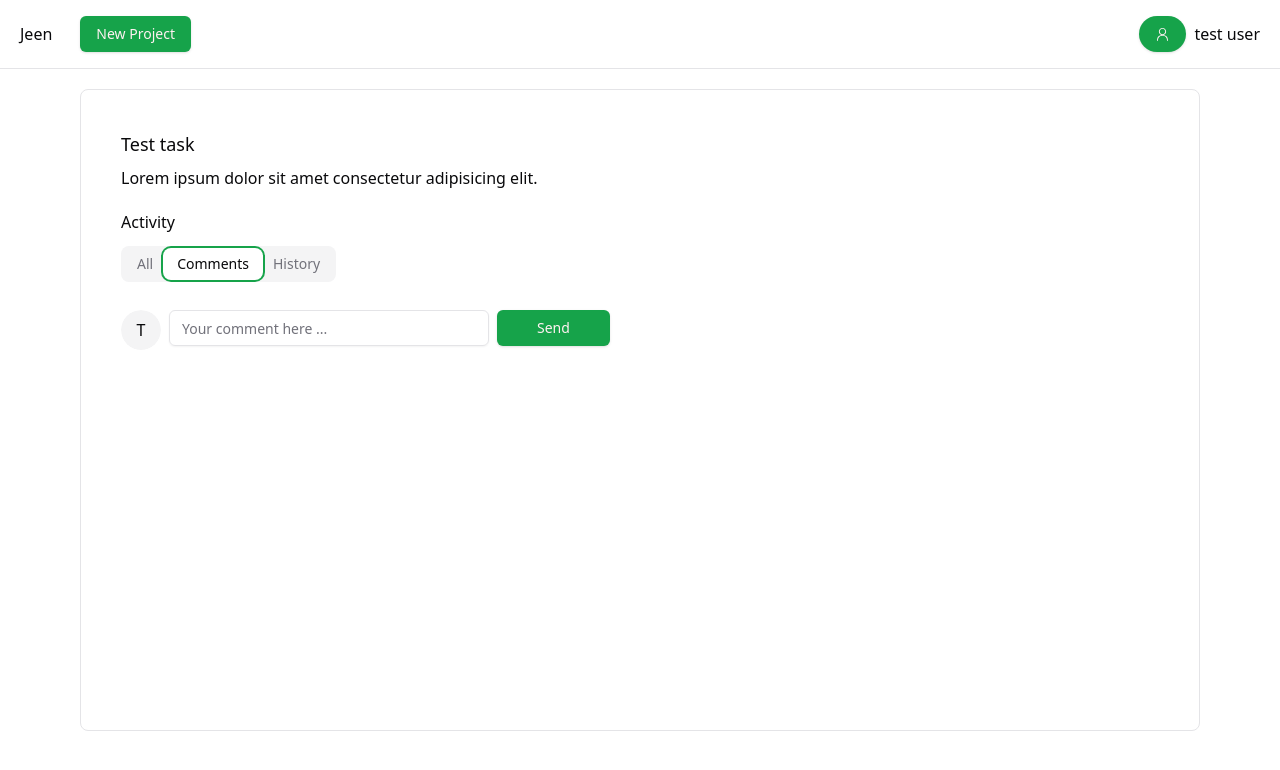
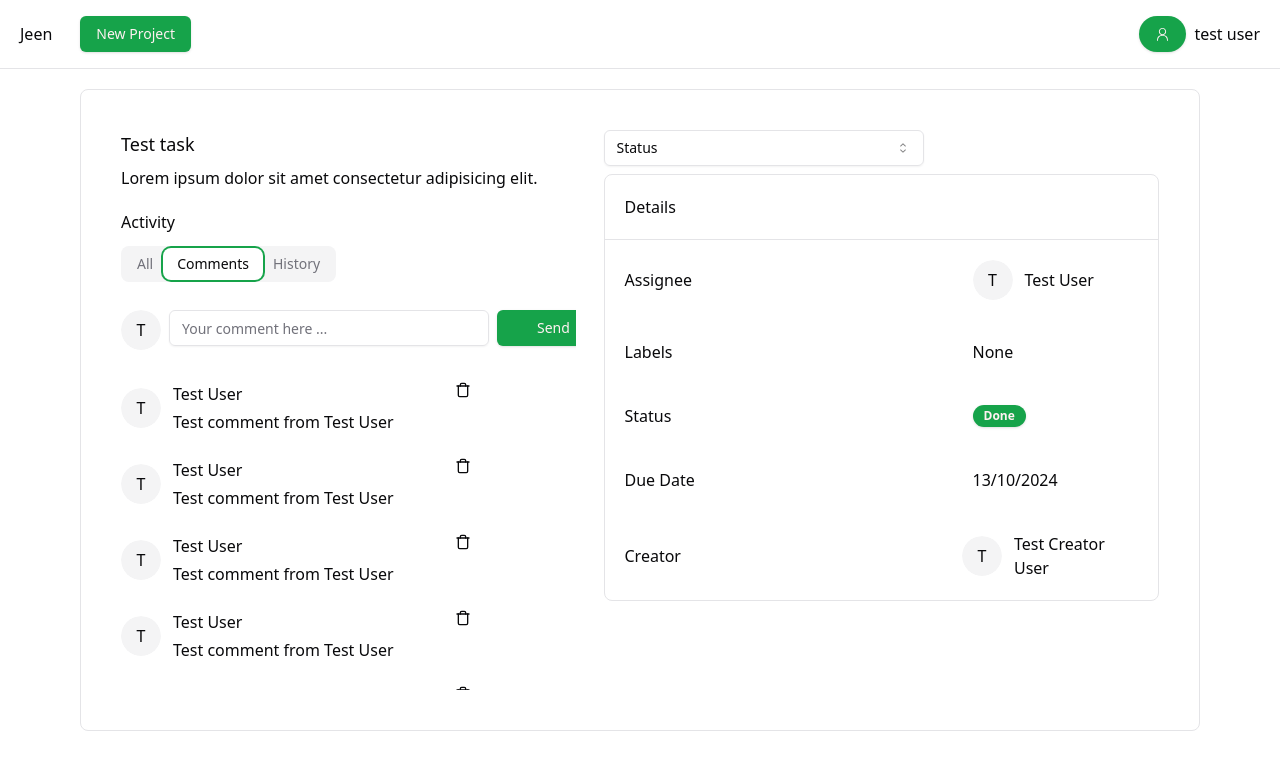
Before and after one commit to NewTea17/Project-Management-Frontend, a React app: page /projects/1/1 in a window 1280 px wide. Both pictures are taken after a click on the tab "Comments". Shown: the top 770 px of the page. Built offline with nearby package versions, Linux system fonts and the light colour scheme; the HTML template or start-up script is replaced by a standard one.

Commit message:
Create task details page

```diff
--- /dev/null
+++ b/src/components/Comment/CommentCard.jsx
@@ -0,0 +1,25 @@
+import React from 'react'
+import { Avatar, AvatarFallback } from '../ui/avatar'
+import { Button } from '../ui/button'
+import { TrashIcon } from 'lucide-react'
+
+const CommentCard = () => {
+    return (
+        <div className='flex justify-between'>
+            <div className='flex items-center gap-3'>
+                <Avatar>
+                    <AvatarFallback>T</AvatarFallback>
+                </Avatar>
+                <div className='space-y-1'>
+                    <h2>Test User</h2>
+                    <h3>Test comment from Test User</h3>
+                </div>
+            </div>
+            <Button className="rounded-full w-4 h-4" size="icon" variant="ghost">
+                <TrashIcon />
+            </Button>
+        </div>
+    )
+}
+
+export default CommentCard
--- a/src/pages/TaskDetails/TaskDetails.jsx
+++ b/src/pages/TaskDetails/TaskDetails.jsx
@@ -1,6 +1,10 @@
+import CommentCard from '@/components/Comment/CommentCard';
 import CreateCommentCard from '@/components/Comment/CreateCommentCard';
+import { Avatar, AvatarFallback } from '@/components/ui/avatar';
+import { Badge } from '@/components/ui/badge';
 import { Button } from '@/components/ui/button';
 import { ScrollArea } from '@/components/ui/scroll-area';
+import { Select, SelectContent, SelectItem, SelectTrigger, SelectValue } from '@/components/ui/select';
 import { Tabs, TabsContent, TabsList, TabsTrigger } from '@/components/ui/tabs';
 import React from 'react'
 import { useParams } from 'react-router-dom'
@@ -8,10 +12,14 @@ import { useParams } from 'react-router-dom'
 const TaskDetails = () => {
     const { projectId, taskId } = useParams();
 
+    const handleChangeTaskStatus =(e) => {
+
+    }
+
     return (
         <div className='px-20 py-5'>
-            <div className='flex justify-between border p-10 rounded-lg'>
-                <ScrollArea className="h-[70vh] w-[60%]">
+            <div className='flex justify-between border p-10 rounded-lg gap-7'>
+                <ScrollArea className="h-[70vh] w-[45%]">
                     <div>
                         <h1 className='text-lg pb-2'>Test task</h1>
                     </div>
@@ -39,6 +47,13 @@ const TaskDetails = () => {
                             </TabsContent>
                             <TabsContent value="comments">
                                 <CreateCommentCard taskId={taskId} />
+                                <div className='mt-8 space-y-6'>
+                                    {
+                                        [1, 2, 3, 4, 5, 6].map((comment) => (
+                                            <CommentCard key={comment} />
+                                        ))
+                                    }
+                                </div>
                             </TabsContent>
                             <TabsContent value="history">
 
@@ -46,6 +61,81 @@ const TaskDetails = () => {
                         </Tabs>
                     </div>
                 </ScrollArea>
+                <div className='w-full lg:w-[55%] space-y-2'>
+                    <Select
+                        onValueChange={handleChangeTaskStatus}
+                    >
+                        <SelectTrigger className="w-[20rem]">
+                            <SelectValue placeholder="Status" />
+                        </SelectTrigger>
+                        <SelectContent>
+                            <SelectItem value="to-do">To Do</SelectItem>
+                            <SelectItem value="in-progress">In Progress</SelectItem>
+                            <SelectItem value="done">Done</SelectItem>
+                        </SelectContent>
+                    </Select>
+                    <div className='border rounded-lg'>
+                        <p className='border-b py-5 px-5'>Details</p>
+                        <div className='p-5'>
+                            <div className='space-y-5'>
+                                <div className='flex items-center gap-7'>
+                                    <h3 className='w-[20rem]'>Assignee</h3>
+                                    <div className='flex items-center gap-3'>
+                                        <Avatar>
+                                            <AvatarFallback>T</AvatarFallback>
+                                        </Avatar>
+                                        <h4>Test User</h4>
+                                    </div>
+                                </div>
+                            </div>
+                        </div>
+                        <div className='p-5'>
+                            <div className='space-y-5'>
+                                <div className='flex items-center gap-7'>
+                                    <h3 className='w-[20rem]'>Labels</h3>
+                                    <div className='flex items-center gap-3'>
+                                        <h4>None</h4>
+                                    </div>
+                                </div>
+                            </div>
+                        </div>
+                        <div className='p-5'>
+                            <div className='space-y-5'>
+                                <div className='flex items-center gap-7'>
+                                    <h3 className='w-[20rem]'>Status</h3>
+                                    <div className='flex items-center gap-3'>
+                                        <Badge>
+                                            Done
+                                        </Badge>
+                                    </div>
+                                </div>
+                            </div>
+                        </div>
+                        <div className='p-5'>
+                            <div className='space-y-5'>
+                                <div className='flex items-center gap-7'>
+                                    <h3 className='w-[20rem]'>Due Date</h3>
+                                    <div className='flex items-center gap-3'>
+                                        <h4>13/10/2024</h4>
+                                    </div>
+                                </div>
+                            </div>
+                        </div>
+                        <div className='p-5'>
+                            <div className='space-y-5'>
+                                <div className='flex items-center gap-7'>
+                                    <h3 className='w-[20rem]'>Creator</h3>
+                                    <div className='flex items-center gap-3'>
+                                        <Avatar>
+                                            <AvatarFallback>T</AvatarFallback>
+                                        </Avatar>
+                                        <h4>Test Creator User</h4>
+                                    </div>
+                                </div>
+                            </div>
+                        </div>
+                    </div>
+                </div>
             </div>
         </div>
     )
```
